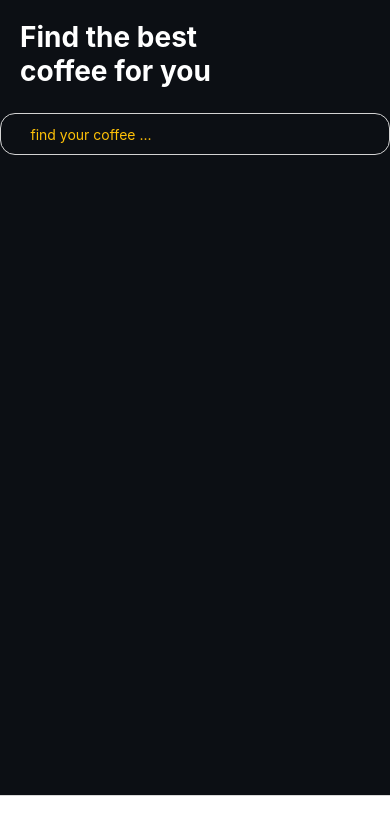
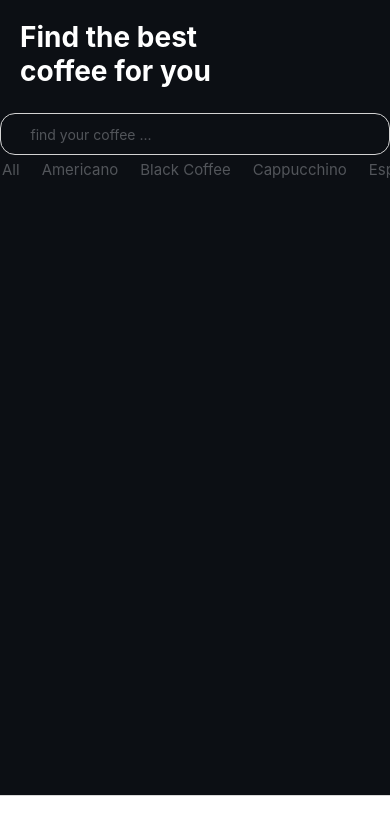
Before and after one commit to hudaMohamed1994/myReactCofeeProject, a React Native app: screen /Home in a window 390 px wide. Shown: the top 834 px of the page. Built offline with nearby package versions, Linux system fonts and the light colour scheme.

Commit message:
add search logic

```diff
--- a/src/assets/colors.tsx
+++ b/src/assets/colors.tsx
@@ -6,7 +6,8 @@ const colors = {
   warning: '#ffc107',
   info: '#17a2b8',
   light: '#f8f9fa',
-    black : '#0C0F14' ,
+  lightGray: '#52555A',
+  black: '#0C0F14',
   dark: '#343a40',
   // Add more colors as needed
 };
--- a/src/screens/HomeScreen/HomeScreen.tsx
+++ b/src/screens/HomeScreen/HomeScreen.tsx
@@ -4,15 +4,15 @@ import {
   TextInput,
   View,
   Keyboard,
-  TouchableOpacity,
   StatusBar,
+  FlatList,
 } from 'react-native';
-import React from 'react';
+import {useState} from 'react';
 import colors from '../../assets/colors';
 import {useStore} from '../../store/store';
 import CustomIcon from '../../assets/CustomIcon';
-import HomeStyles from './HomeStyles'
 import HomeStyle from './HomeStyles';
+
 const handlePressOutside = () => {
   Keyboard.dismiss(); // Dismiss the keyboard when TextInput loses focus
 };
@@ -26,30 +26,50 @@ function getCategoryNames(categoriesData: Category[]) {
   return catagoriesArray;
 }
 
+function getDataByCategory(category: string, CoffeeData: Category[]) {
+  if (category == 'All') {
+    return CoffeeData;
+  } else if (category == 'Latte') {
+    return CoffeeData.filter(item => item.name == 'Latte');
+  }
+}
+
 const HomeScreen = () => {
+  const [searchText, setSearchText] = useState('');
   const CoffeeList: Category[] = useStore((state: any) => state.coffeeList);
   const BeansList = useStore((state: any) => state.beansData);
   const categoryList = getCategoryNames(CoffeeList);
-  console.log(categoryList);
+  const handleSearch = () => {
+    const data = getDataByCategory(searchText, CoffeeList);
+    console.log (data , data?.length)
+  };
 
   return (
-    <TouchableOpacity
-      activeOpacity={1}
-      style={HomeStyle.parentStyle}
-      onPress={handlePressOutside}>
-      <View>
+    <View style={HomeStyle.parentStyle}>
       <StatusBar backgroundColor={colors.black} />
-        <Text style={HomeStyle.titleStyle}>Find the best{'\n'}coffee for you</Text>
+      <Text style={HomeStyle.titleStyle}>
+        Find the best{'\n'}coffee for you
+      </Text>
       <View style={HomeStyle.inputContainer}>
         <CustomIcon name="search" size={20} color={colors.light} />
         <TextInput
+          onSubmitEditing={handleSearch}
+          onChangeText={text => setSearchText(text)}
           style={HomeStyle.searchBoxstyle}
           placeholder=" find your coffee ..."
-            placeholderTextColor={colors.warning}
+          placeholderTextColor={colors.lightGray}
           keyboardType="default"></TextInput>
       </View>
+      <FlatList
+        data={categoryList}
+        horizontal
+        renderItem={({item}) => (
+          <View>
+            <Text style={HomeStyle.catogryText}>{item}</Text>
           </View>
-    </TouchableOpacity>
+        )}
+      />
+    </View>
   );
 };
 
--- a/src/screens/HomeScreen/HomeStyles.ts
+++ b/src/screens/HomeScreen/HomeStyles.ts
@@ -1,4 +1,4 @@
-import { StyleSheet } from 'react-native';
+import {StyleSheet} from 'react-native';
 import colors from '../../assets/colors';
 
 const HomeStyle = StyleSheet.create({
@@ -11,6 +11,12 @@ const HomeStyle = StyleSheet.create({
     fontWeight: 'bold',
     color: '#FFFFFF',
   },
+  catogryText: {
+    fontSize: 15,
+    marginStart :2 ,
+    marginEnd : 20 ,
+    color: colors.lightGray,
+  },
   inputContainer: {
     flexDirection: 'row',
     alignItems: 'center',
@@ -20,9 +26,13 @@ const HomeStyle = StyleSheet.create({
     paddingHorizontal: 10,
     marginVertical: 5,
   },
+  catagoryContainer: {
+    flexDirection: 'row', // Ensure the FlatList items are arranged horizontally
+    backgroundColor: 'lightgray',
+  },
   parentStyle: {
-    flex: 1,
-    backgroundColor: colors.black,
+    flexGrow: 1,
+    backgroundColor : colors.black
   },
   searchBoxstyle: {
     flex: 1,
```
Lines whose indentation alone changed are shown as unchanged.
